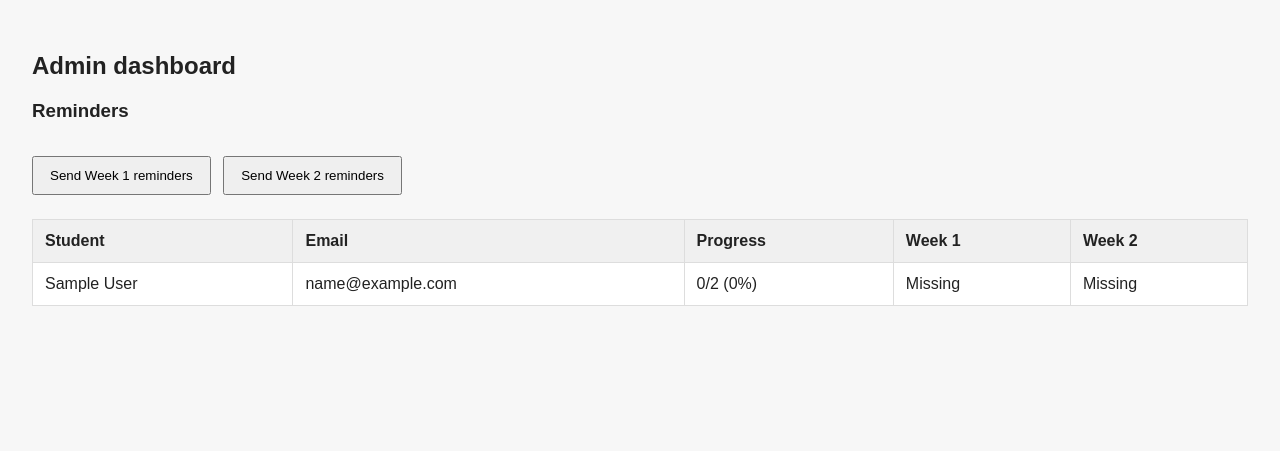
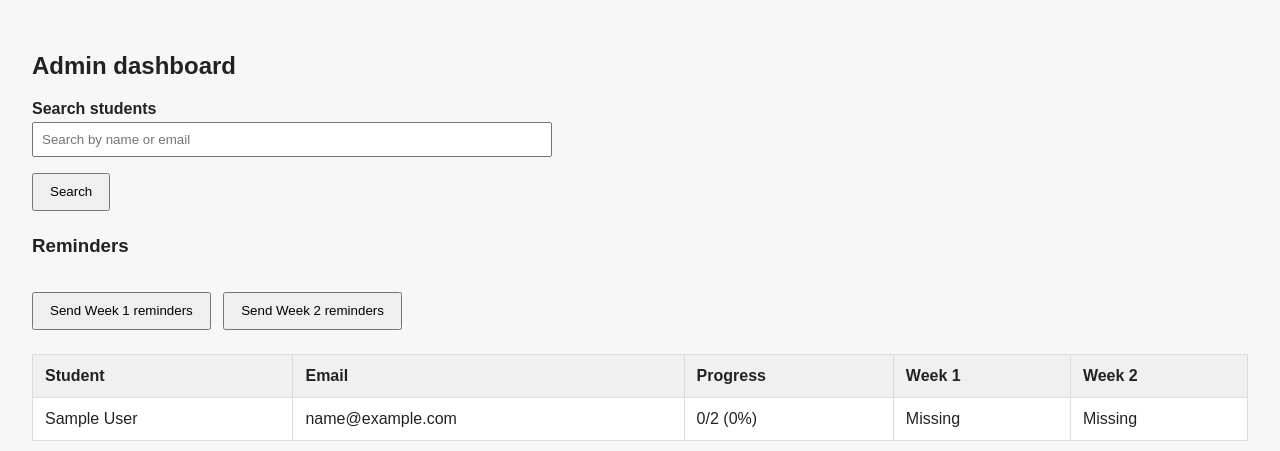
Before and after one commit to mohamad-755/root-academy-cohort-tracker, a Flask app: page /admin/ in a window 1280 px wide. Shown: the part 130-581 px from the top of the page. Run offline with Flask 3, Linux system fonts and the light colour scheme; the visitor is signed in with stand-in values (Sample User, id 1); data comes from the database, SQL or seed files in the repository; data that the repository does not hold is empty.

Commit message:
Add admin student search

```diff
--- a/app/admin.py
+++ b/app/admin.py
@@ -47,13 +47,26 @@ def logout():
 def dashboard():
     db = get_db()
 
-    students = db.execute(
-        """
-        SELECT id, name, email, created_at
-        FROM students
-        ORDER BY created_at DESC
-        """
-    ).fetchall()
+    search = request.args.get("search", "").strip()
+
+    if search:
+        students = db.execute(
+            """
+            SELECT id, name, email, created_at
+            FROM students
+            WHERE name LIKE ? OR email LIKE ?
+            ORDER BY created_at DESC
+            """,
+            (f"%{search}%", f"%{search}%"),
+        ).fetchall()
+    else:
+        students = db.execute(
+            """
+            SELECT id, name, email, created_at
+            FROM students
+            ORDER BY created_at DESC
+            """
+        ).fetchall()
 
     submissions = db.execute(
         """
@@ -90,6 +103,7 @@ def dashboard():
         weeks=WEEKS,
         submissions_by_student=submissions_by_student,
         progress_by_student=progress_by_student,
+        search=search,
     )
 
 
--- a/app/static/css/styles.css
+++ b/app/static/css/styles.css
@@ -127,3 +127,12 @@ progress {
   display: inline-block;
   margin-left: 0.5rem;
 }
+
+.search-form {
+  margin-bottom: 1.5rem;
+  max-width: 520px;
+}
+
+.search-form button {
+  margin-right: 0.5rem;
+}
--- a/app/templates/admin/dashboard.html
+++ b/app/templates/admin/dashboard.html
@@ -4,7 +4,21 @@
 
 {% block content %}
   <h2>Admin dashboard</h2>
+  <form class="search-form" method="get" action="{{ url_for('admin.dashboard') }}">
+    <label for="search">Search students</label>
+    <input
+      id="search"
+      name="search"
+      type="search"
+      value="{{ search }}"
+      placeholder="Search by name or email"
+    >
+    <button type="submit">Search</button>
 
+    {% if search %}
+      <a href="{{ url_for('admin.dashboard') }}">Clear</a>
+    {% endif %}
+  </form>
   {% if students %}
     <section class="admin-actions">
       <h3>Reminders</h3>
```
